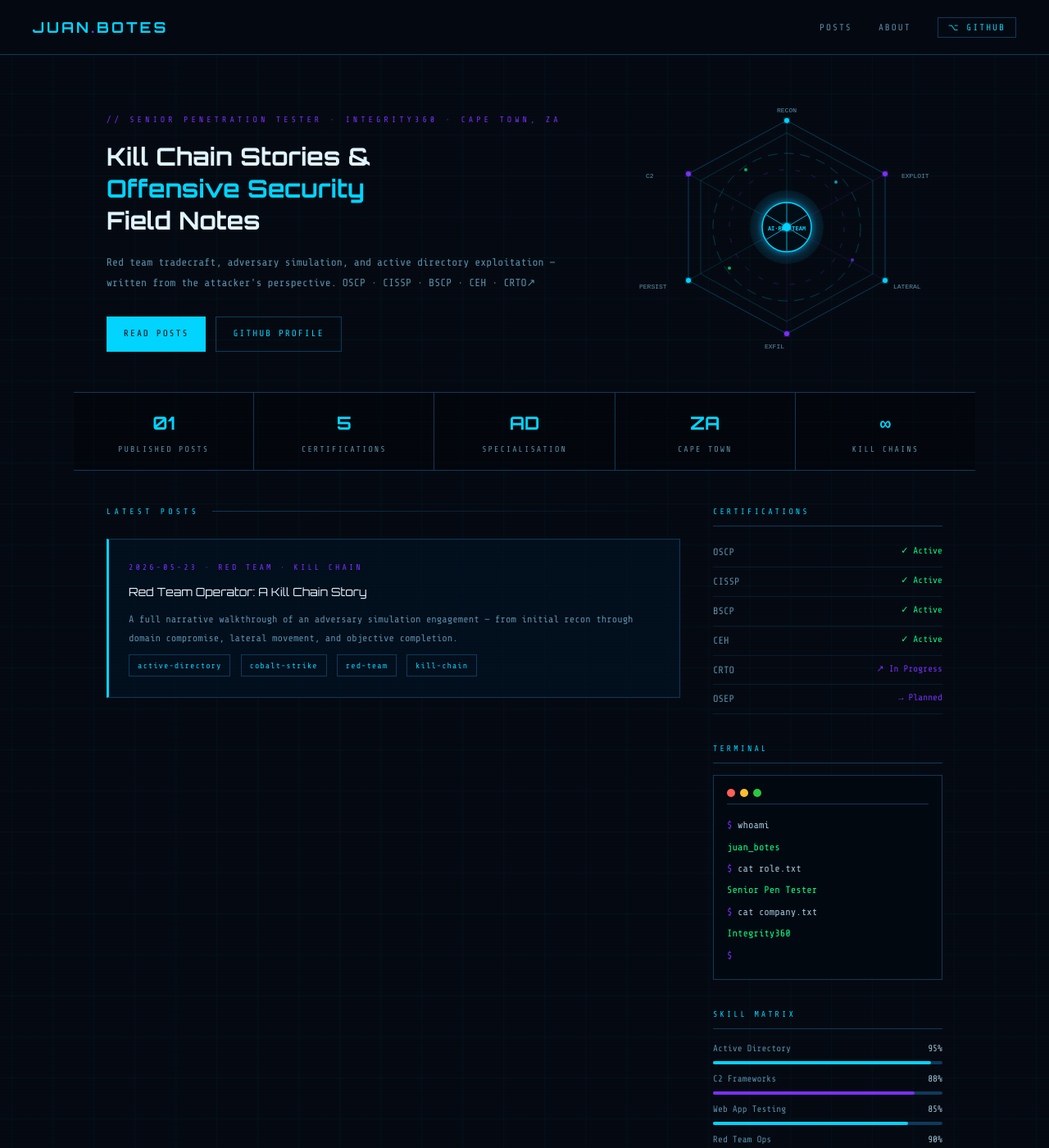
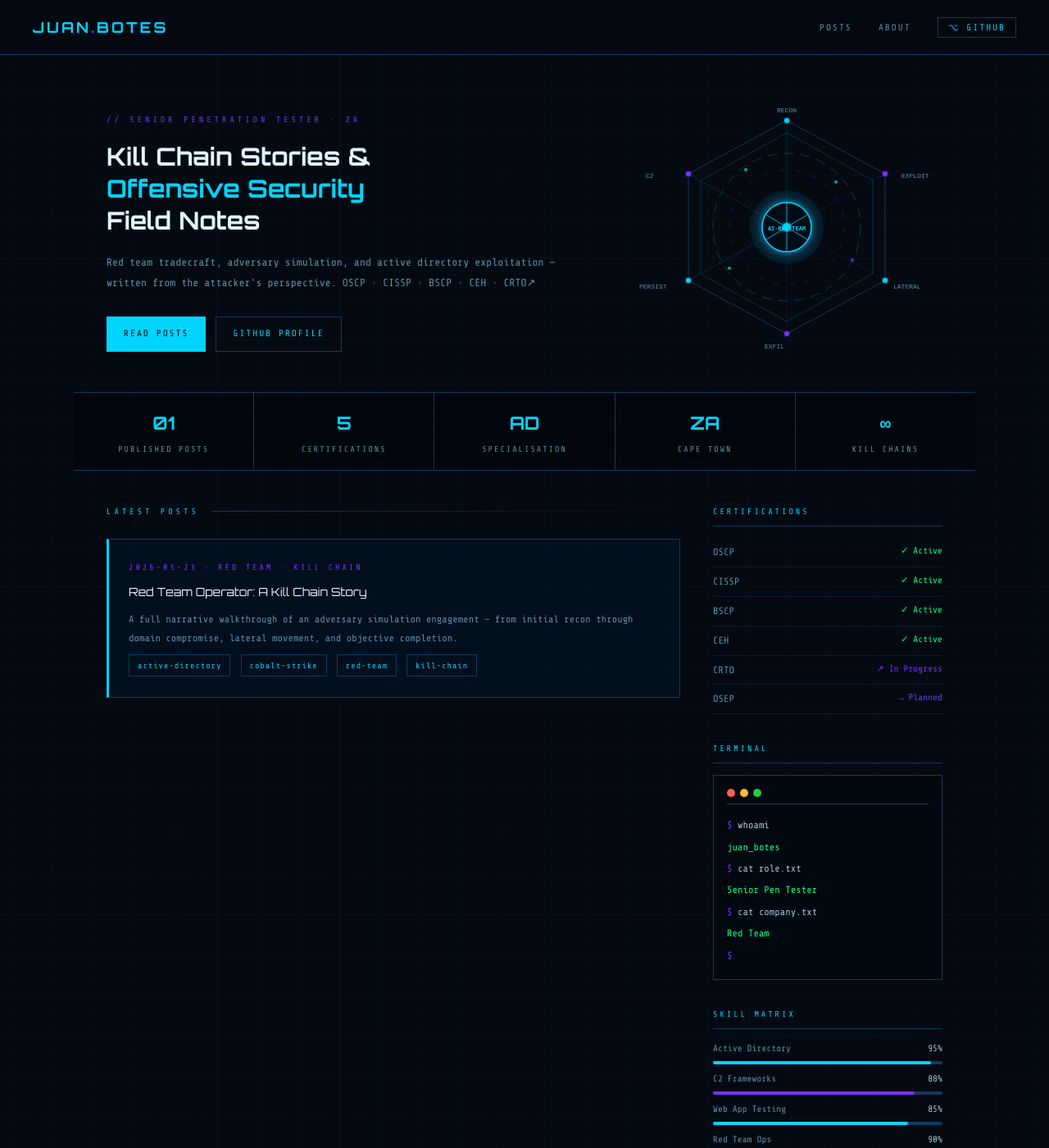
Before and after one commit to botesjuan/botesjuan.github.io, a Jekyll site: the page index.html, which Jekyll copies as it is, in a window 1280 px wide and 1400 px high. Shown: the whole window at 82% size. Built offline with Jekyll 4.4.1, drawn with Linux system fonts in a browser that asks for light colours; some of the changed text lies outside the part shown.

Commit message:
Update index.html

```diff
--- a/index.html
+++ b/index.html
@@ -151,7 +151,7 @@
 
 <div class="hero">
   <div class="hero-left">
-    <div class="hero-tag">// Senior Penetration Tester · Integrity360 · Cape Town, ZA</div>
+    <div class="hero-tag">// Senior Penetration Tester · ZA</div>
     <h1>Kill Chain Stories &<br><em>Offensive Security</em><br>Field Notes</h1>
     <p class="hero-sub">Red team tradecraft, adversary simulation, and active directory exploitation — written from the attacker's perspective. OSCP · CISSP · BSCP · CEH · CRTO↗</p>
     <div class="hero-btns">
@@ -282,7 +282,7 @@
         <div class="t-line"><span class="t-prompt">$ </span>cat role.txt</div>
         <div class="t-line t-out">Senior Pen Tester</div>
         <div class="t-line"><span class="t-prompt">$ </span>cat company.txt</div>
-        <div class="t-line t-out">Integrity360</div>
+        <div class="t-line t-out">Red Team</div>
         <div class="t-line"><span class="t-prompt">$ </span><div class="t-cursor"></div></div>
       </div>
     </div>
@@ -321,7 +321,7 @@
 </div>
 
 <footer>
-  <span>// BOTESJUAN.GITHUB.IO · INTEGRITY360 · CAPE TOWN · ZA</span>
+  <span>// BOTESJUAN.GITHUB.IO · ZA</span>
   <a href="https://github.com/botesjuan/botesjuan.github.io" target="_blank">View Source on GitHub</a>
 </footer>
 
```
